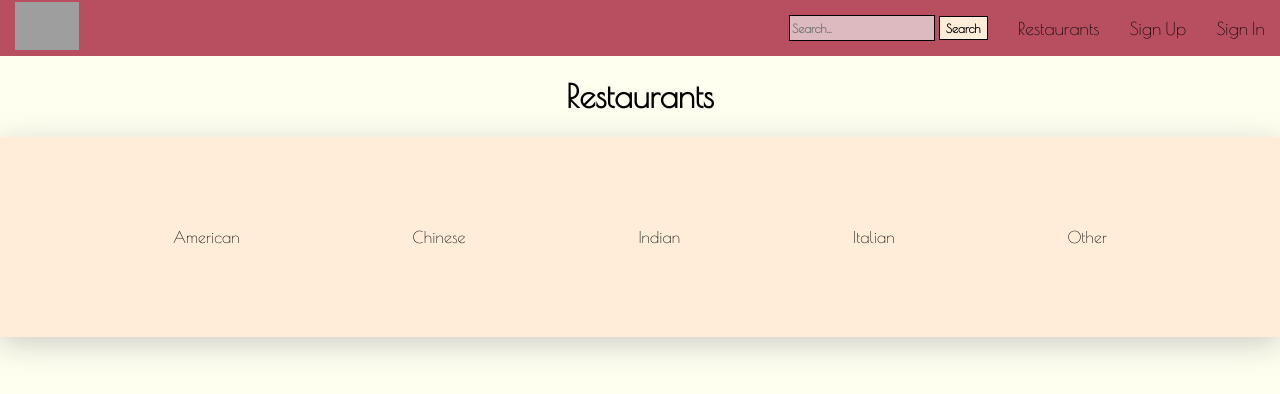
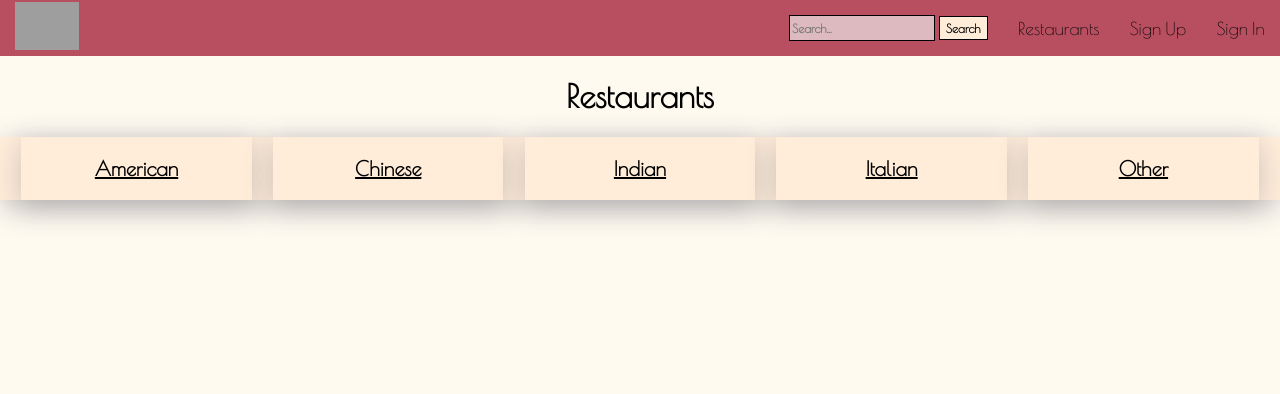
Before and after one commit to zseever/impasta, a Django app: page /restaurants/ in a window 1280 px wide. Shown: the top 394 px of the page. Run offline with Django 4.2, Linux system fonts and the light colour scheme; data that the repository does not hold is empty; grey boxes are pictures that could not be loaded.

Commit message:
css styling

```diff
--- a/main_app/static/css/style.css
+++ b/main_app/static/css/style.css
@@ -1,6 +1,6 @@
 :root {
     --nav: #b74f60;
-    --bg: ivory;
+    --bg: rgb(255, 250, 240);
     --container: #FFEDDA;
 }
 
@@ -55,16 +55,26 @@ a {
 }
 
 .show-img {
-    width:25vw;
-    height:25vw;
+    width:28vw;
+    height:28vw;
     object-fit: cover;
     overflow: hidden;
+    border-radius:0.6vmin;
 }
 
 
 
 h1 {
     text-align: center;
+}
+
+.restaurant-container {
+    display:flex;
+    justify-content: space-evenly;
+    align-items: flex-start;
+    list-style: none;
+    box-shadow: rgba(100, 100, 111, 0.33) 0px 7px 29px 0px;
+    background-color: var(--container);
 }
 
 .horiz-container {
@@ -75,15 +85,33 @@ h1 {
     list-style: none;
     box-shadow: rgba(100, 100, 111, 0.33) 0px 7px 29px 0px;
     background-color: var(--container);
+}
 
+.vert-container {
+    width:18vw;
+    display:flex;
+    flex-direction: column;
+    justify-content: flex-start;
+    align-items: center;
+    list-style: none;
+    box-shadow: rgba(100, 100, 111, 0.33) 0px 7px 29px 0px;
+    background-color: var(--container);
 }
+
+.big-container {
+    display:flex;
+    flex-direction: column;
+}
+
 
 .rest-container {
     height:100%;
     display:flex;
     flex-direction: column;
     justify-content: space-between;
-    align-items:center;
+    align-items: center;
+    margin-top:1.5vh;
+    margin-bottom:1.5vh;
 }
 
 .rest-container > img {
@@ -129,12 +157,13 @@ h1 {
 #welcome-page {
     display: flex;
     flex-direction: column;
-    background-color: var(--container);
-    box-shadow: rgba(100, 100, 111, 0.33) 0px 7px 29px 0px;
+    background-color: var(--bg);
+    /* box-shadow: rgba(100, 100, 111, 0.33) 0px 7px 29px 0px; */
 }
 
 #welcome-msg {
-    font-size: 4vmin;
+    /* font-size: 4vmin; */
+    margin: 1vh 0 0 0;
 }
 
 .star {
@@ -161,3 +190,9 @@ h1 {
     font-weight: 1000;
     border: solid 1px black;
 }
+
+.cuisines {
+    text-decoration: underline;
+    font-size:2.5vmin;
+    font-weight: bolder;
+}
--- a/main_app/templates/main_app/restaurant_list.html
+++ b/main_app/templates/main_app/restaurant_list.html
@@ -1,11 +1,14 @@
 {% extends 'base.html' %}
 {% block content %}
 
+<div class="big-container">
+    <div>
         <h1>Restaurants</h1>
-<div class="horiz-container">
+    </div>
+    <div class="restaurant-container">
         {% for cuisine in cuisines %}
-        <div>
-            <p>{{ cuisine }}</p>
+            <div class="vert-container">
+                <p class="cuisines">{{ cuisine }}</p>
                 {% for restaurant in restaurant_list %}
                     {% if restaurant.cuisine == cuisine %}
                     <a href="{% url 'restaurants_detail' restaurant.id %}">
@@ -19,5 +22,6 @@
             </div>
         {% endfor %}
     </div>
+</div>
 
 {% endblock %}
--- a/main_app/views.py
+++ b/main_app/views.py
@@ -9,7 +9,7 @@ from django.contrib.auth.models import User
 from django.contrib.auth.decorators import login_required
 from django.contrib.auth.mixins import LoginRequiredMixin
 from operator import itemgetter
-# import requests
+import requests
 from urllib.error import HTTPError
 from urllib.parse import quote
 from urllib.parse import urlencode
```
Also changed, not shown: main_app/templates/main_app/restaurant_detail.html (+6 -4 lines). Lines whose indentation alone changed are shown as unchanged.
